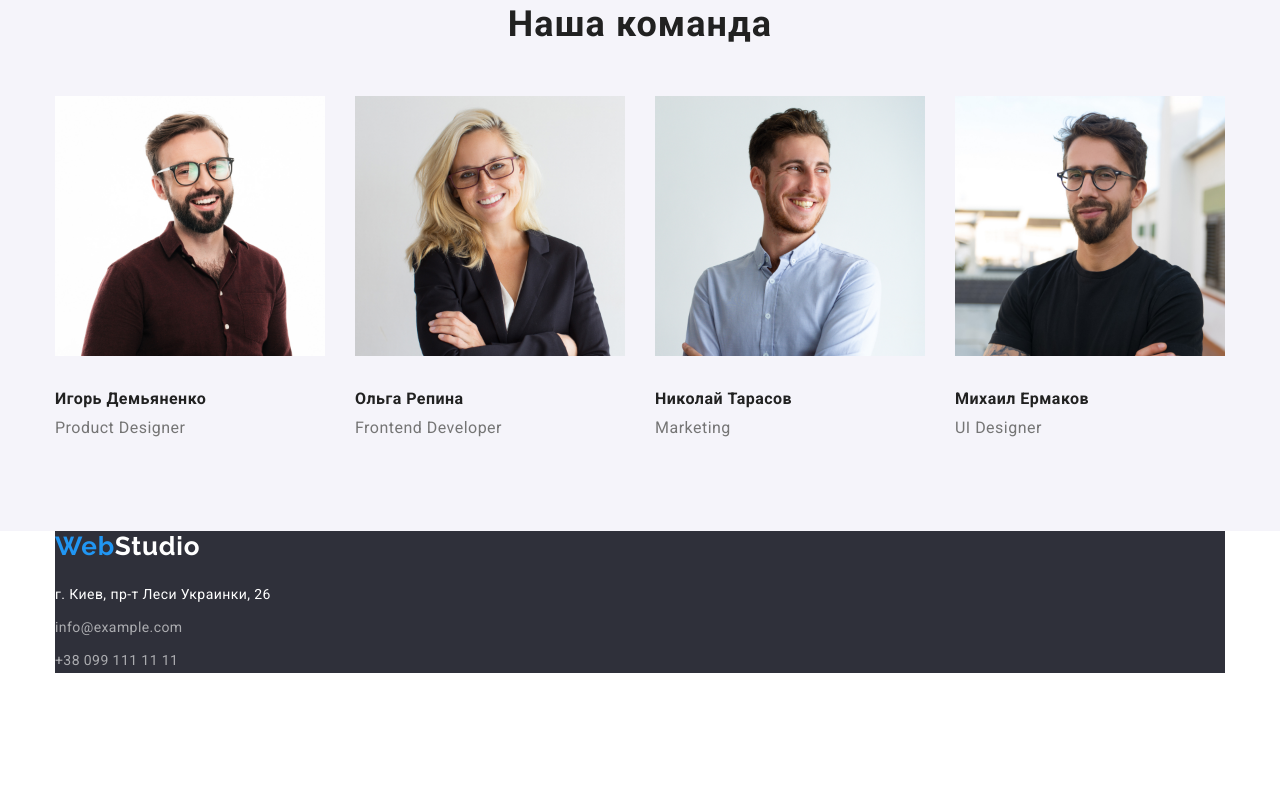
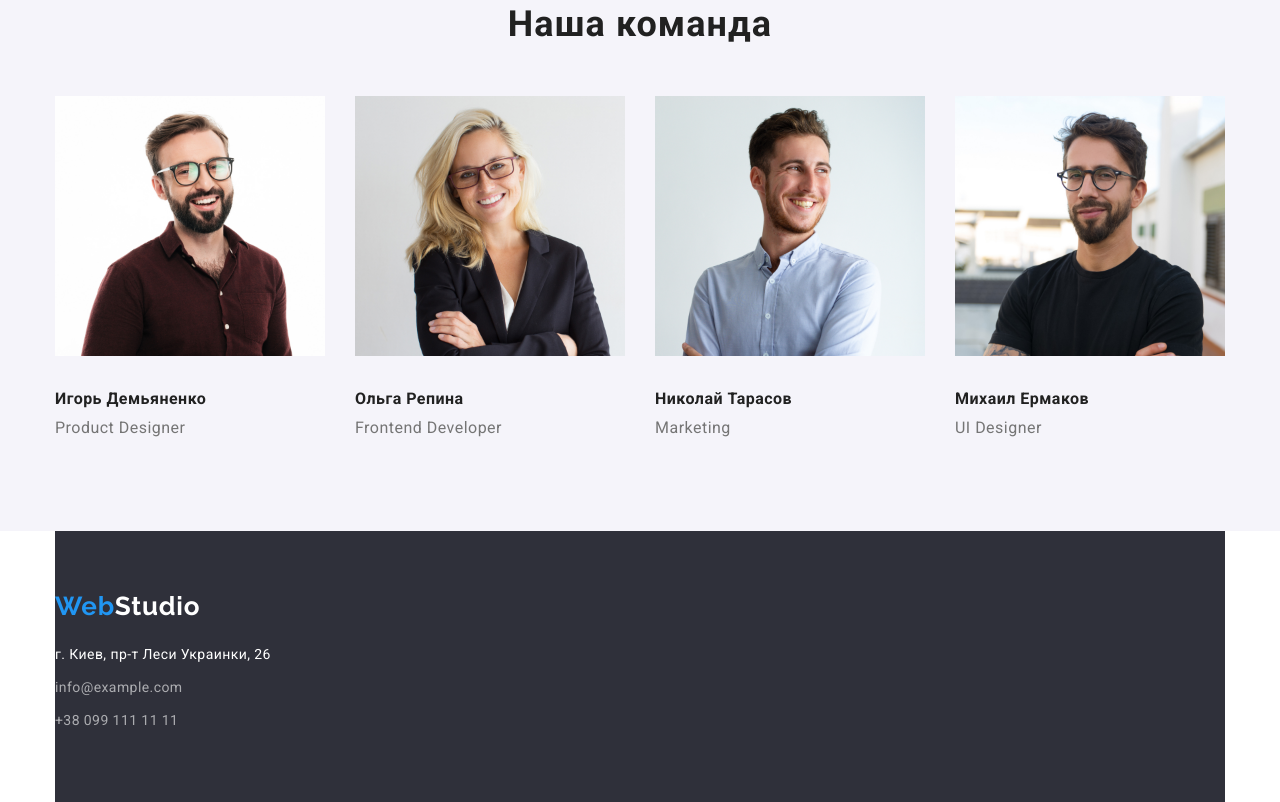
Before and after one commit to milenadiamonds1/goit-markup-hw-03, a plain HTML site: page index.html in a window 1280 px wide. Shown: the part 969-1771 px from the top of the page. Before the commit the page ends 1651 px from the top, so only its background shows below. Drawn offline with nearby package versions, Linux system fonts and the light colour scheme.

Commit message:
updates css

```diff
--- a/css/styles.css
+++ b/css/styles.css
@@ -355,3 +355,7 @@ display: flex;
 .footer-padding:not(:nth-child(3)){
     padding-bottom: 9px;
 }
+.footer-content{
+    padding-top: 60px;
+    padding-bottom: 60px;
+}
```
